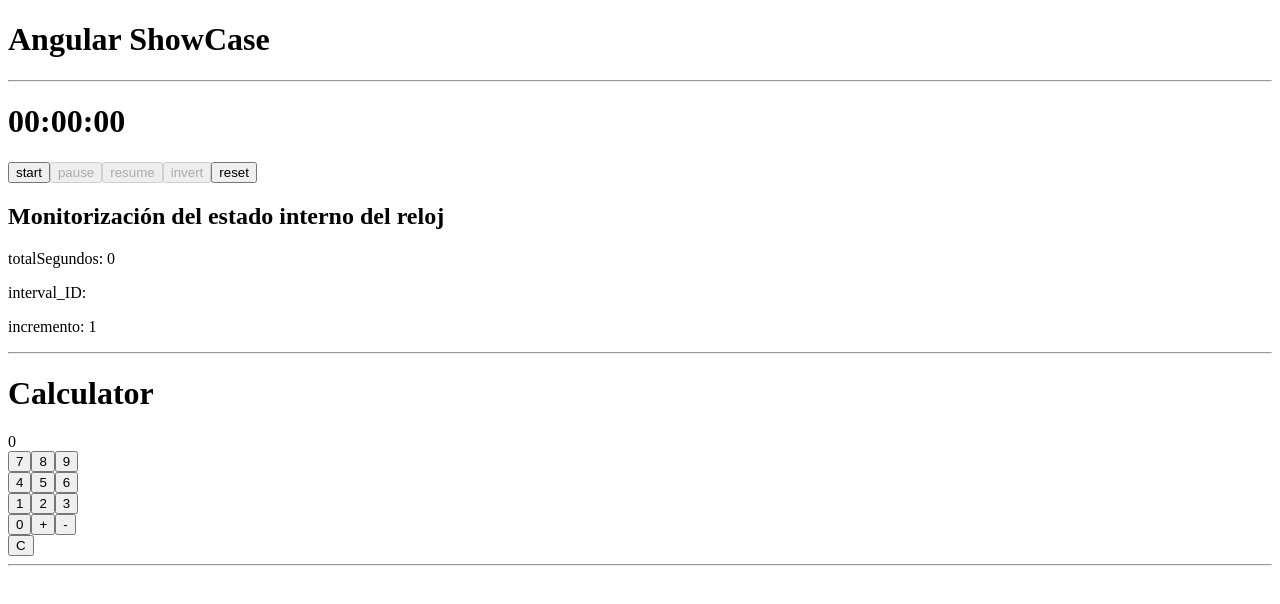
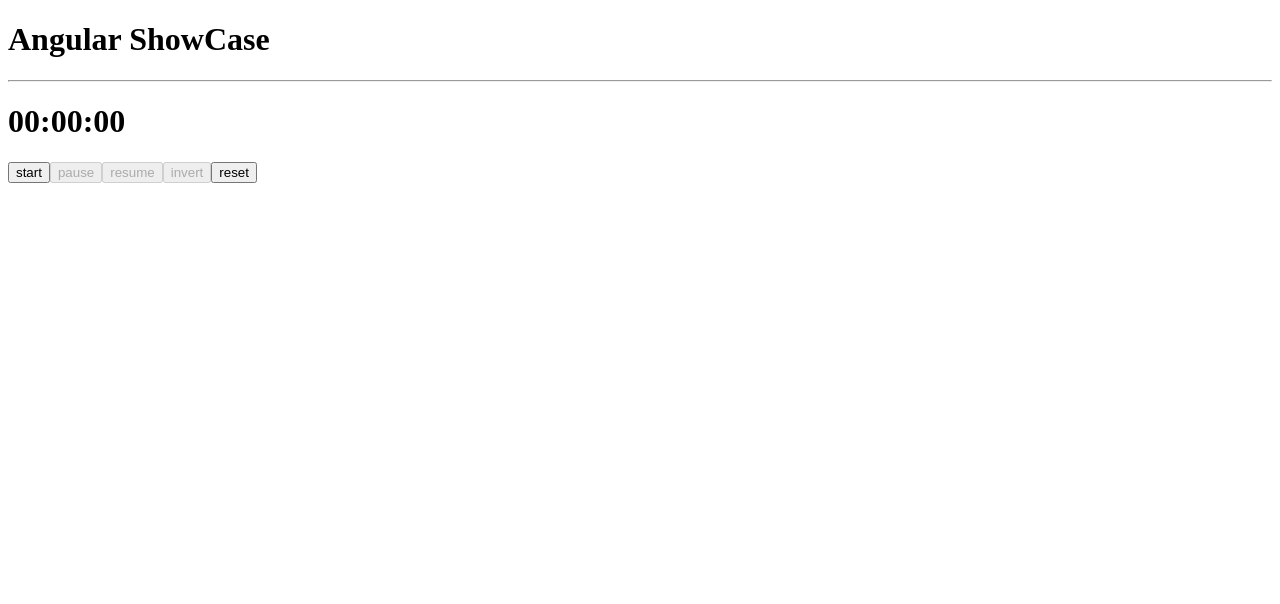
Before and after one commit to MiguelAngelAltes/angularshowcase, an Angular app: page / in a window 1280 px wide. Shown: the top 604 px of the page. Built offline with nearby package versions, Linux system fonts and the light colour scheme.

Commit message:
reloj simplificado

```diff
--- a/src/app/app.component.html
+++ b/src/app/app.component.html
@@ -1,6 +1,3 @@
 <h1>{{titulo}}</h1>
 <hr>
 <app-reloj></app-reloj>
-<hr>
-<app-calculator></app-calculator>
-<hr>
--- a/src/app/components/reloj/reloj.component.html
+++ b/src/app/components/reloj/reloj.component.html
@@ -4,8 +4,9 @@
 <button [disabled]="!resumeEnabled" (click)="resume()">resume</button>
 <button [disabled]="!invertEnabled" (click)="invert()">invert</button>
 <button (click)="reset()">reset</button>
-
+<!--
 <h2>Monitorización del estado interno del reloj</h2>
 <p>totalSegundos: {{totalSegundos}}</p>
 <p>interval_ID: {{interval_ID}}</p>
 <p>incremento: {{incremento}}</p>
+-->
--- a/src/app/components/reloj/reloj.component.ts
+++ b/src/app/components/reloj/reloj.component.ts
@@ -34,7 +34,7 @@
 
       this.totalSegundos += this.incremento;
 
-    }, 10);
+    }, 1000);
   }
 
   pause():void {
```
